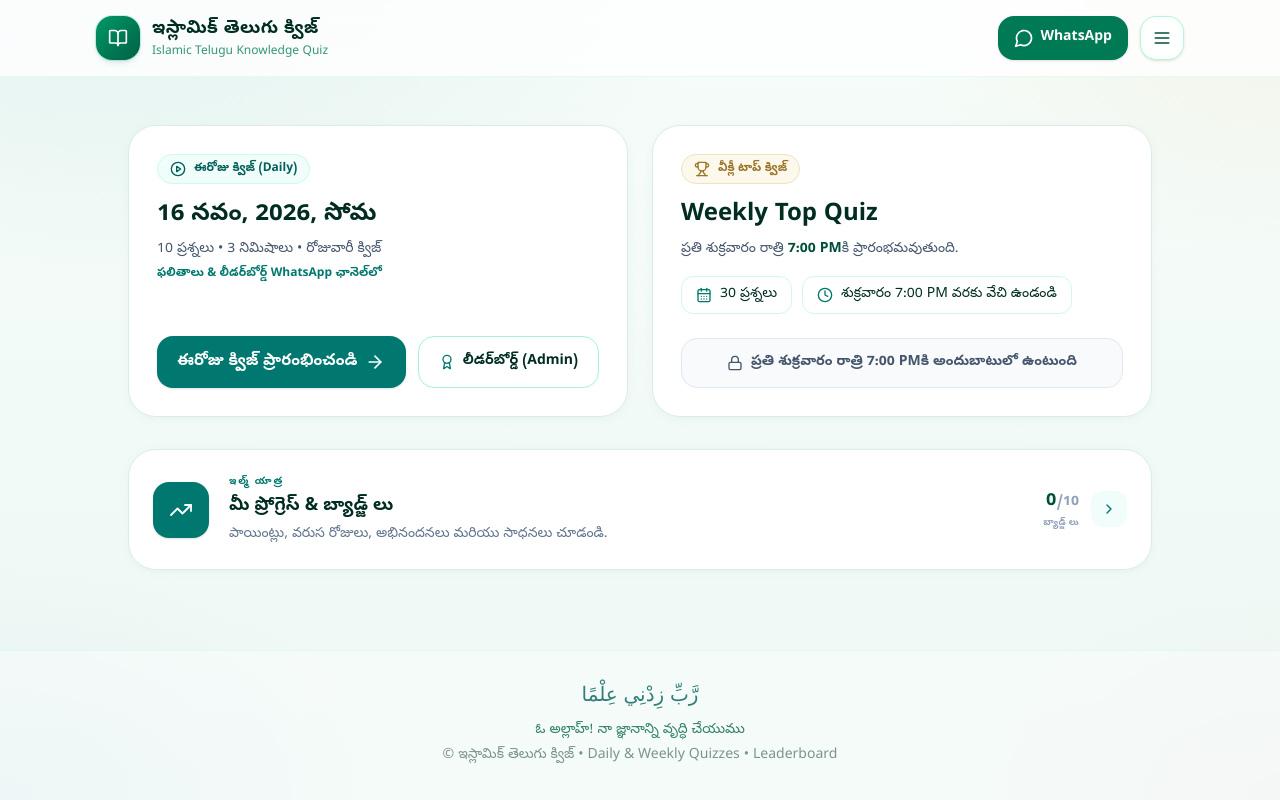
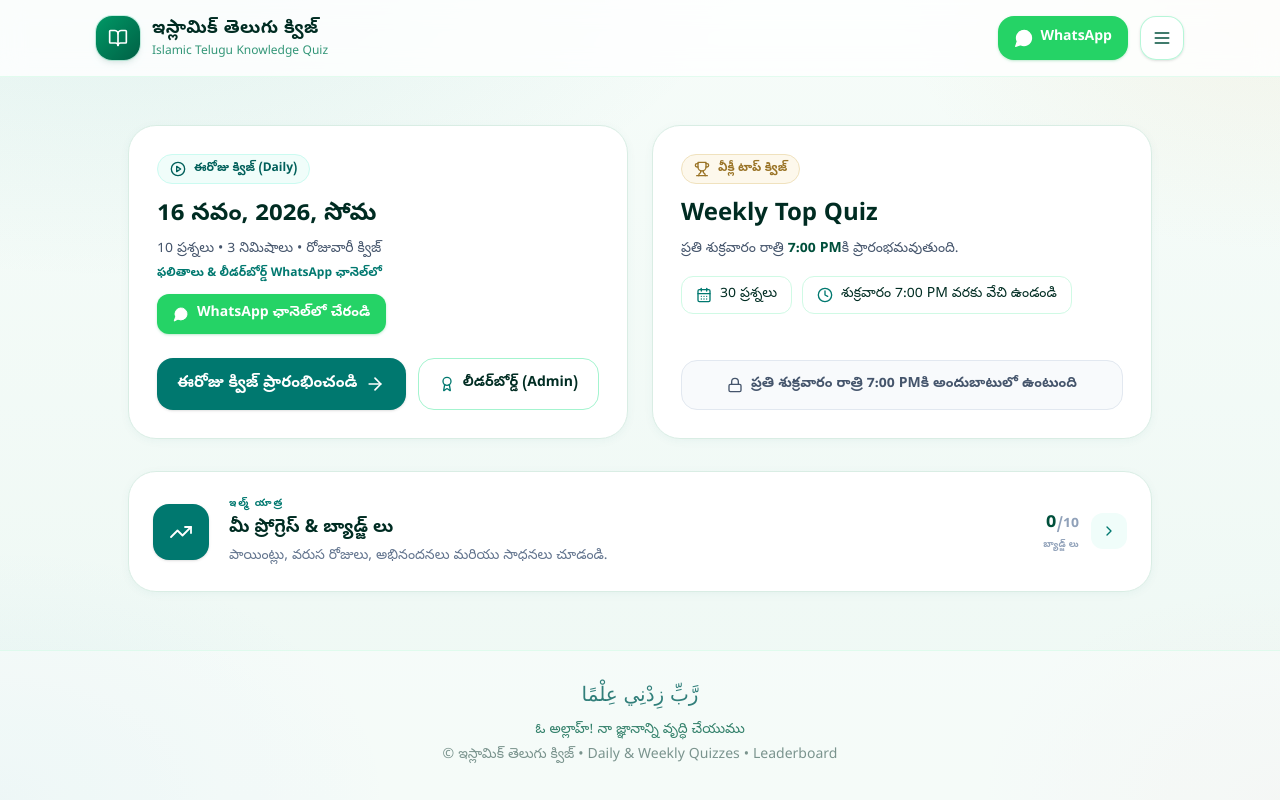
Before and after one commit to Syed-Niyaz/Teluguislamicquiz, a React (Vite) app: page / in a window 1280 px wide. Built offline with nearby package versions, Linux system fonts and the light colour scheme.

Commit message:
ui: add WhatsApp-styled button on homepage and header

```diff
--- a/src/components/Header.jsx
+++ b/src/components/Header.jsx
@@ -40,11 +40,11 @@ export default function Header({ onGoHome, onOpenPrevious, onOpenLeaderboard, on
           href={WHATSAPP_CHANNEL_URL}
           target="_blank"
           rel="noopener noreferrer"
-          className="shrink-0 inline-flex items-center justify-center gap-1.5 rounded-xl sm:rounded-2xl bg-emerald-700 hover:bg-emerald-800 text-white px-2.5 py-2 h-10 sm:h-11 sm:px-4 shadow-sm transition cursor-pointer"
+          className="shrink-0 inline-flex items-center justify-center gap-1.5 rounded-xl sm:rounded-2xl bg-[#25D366] hover:bg-[#1fb855] text-white px-2.5 py-2 h-10 sm:h-11 sm:px-4 shadow-sm shadow-green-600/20 transition cursor-pointer"
           aria-label="WhatsApp ఛానెల్ — ఫలితాలు & లీడర్ బోర్డ్"
           title="ఫలితాలు & లీడర్ బోర్డ్ — WhatsApp ఛానెల్"
         >
-          <MessageCircle className="w-5 h-5" />
+          <MessageCircle className="w-5 h-5" fill="currentColor" strokeWidth={1.5} />
           <span className="hidden sm:inline text-xs sm:text-sm font-bold">WhatsApp</span>
         </a>
 
--- a/src/components/IntroScreen.jsx
+++ b/src/components/IntroScreen.jsx
@@ -1,7 +1,8 @@
 import React, { useMemo } from 'react';
-import { ArrowRight, Award, CalendarDays, Lock, PlayCircle, Trophy, Clock, TrendingUp, ChevronRight } from 'lucide-react';
+import { ArrowRight, Award, CalendarDays, Lock, PlayCircle, Trophy, Clock, TrendingUp, ChevronRight, MessageCircle } from 'lucide-react';
 import { getDailyQuizSchedule, getWeeklyTopQuiz, toDateKey } from '../data/dailyQuizzes';
 import { ACHIEVEMENTS, getAchievementSnapshot } from '../services/achievementService';
+import { WHATSAPP_CHANNEL_URL } from '../data/links';
 
 export default function IntroScreen({ onStartQuiz, onOpenLeaderboard, onOpenProgress, onEditProfile, savedUser }) {
   const schedule = useMemo(() => getDailyQuizSchedule(10, 0), []);
@@ -23,6 +24,15 @@ export default function IntroScreen({ onStartQuiz, onOpenLeaderboard, onOpenProg
           <h2 className="text-xl sm:text-2xl font-extrabold text-emerald-950">{todayQuiz?.label}</h2>
           <p className="text-sm text-slate-600 mt-2 font-medium">10 ప్రశ్నలు • 3 నిమిషాలు • రోజువారీ క్విజ్</p>
           <p className="text-xs text-teal-700 font-semibold mt-1.5">ఫలితాలు & లీడర్‌బోర్డ్ WhatsApp ఛానెల్‌లో</p>
+          <a
+            href={WHATSAPP_CHANNEL_URL}
+            target="_blank"
+            rel="noopener noreferrer"
+            className="mt-3 inline-flex items-center justify-center gap-2 self-start px-4 py-2.5 rounded-xl bg-[#25D366] hover:bg-[#1fb855] text-white text-xs sm:text-sm font-bold shadow-sm shadow-green-600/20 transition"
+          >
+            <MessageCircle className="w-4 h-4" fill="currentColor" strokeWidth={1.5} />
+            <span>WhatsApp ఛానెల్‌లో చేరండి</span>
+          </a>
 
           {savedUser?.name && (
             <div className="mt-4 flex flex-wrap items-center gap-x-2 gap-y-1 text-xs sm:text-sm text-emerald-900 bg-emerald-50/70 border border-emerald-100 rounded-xl px-3.5 py-2.5">
```
